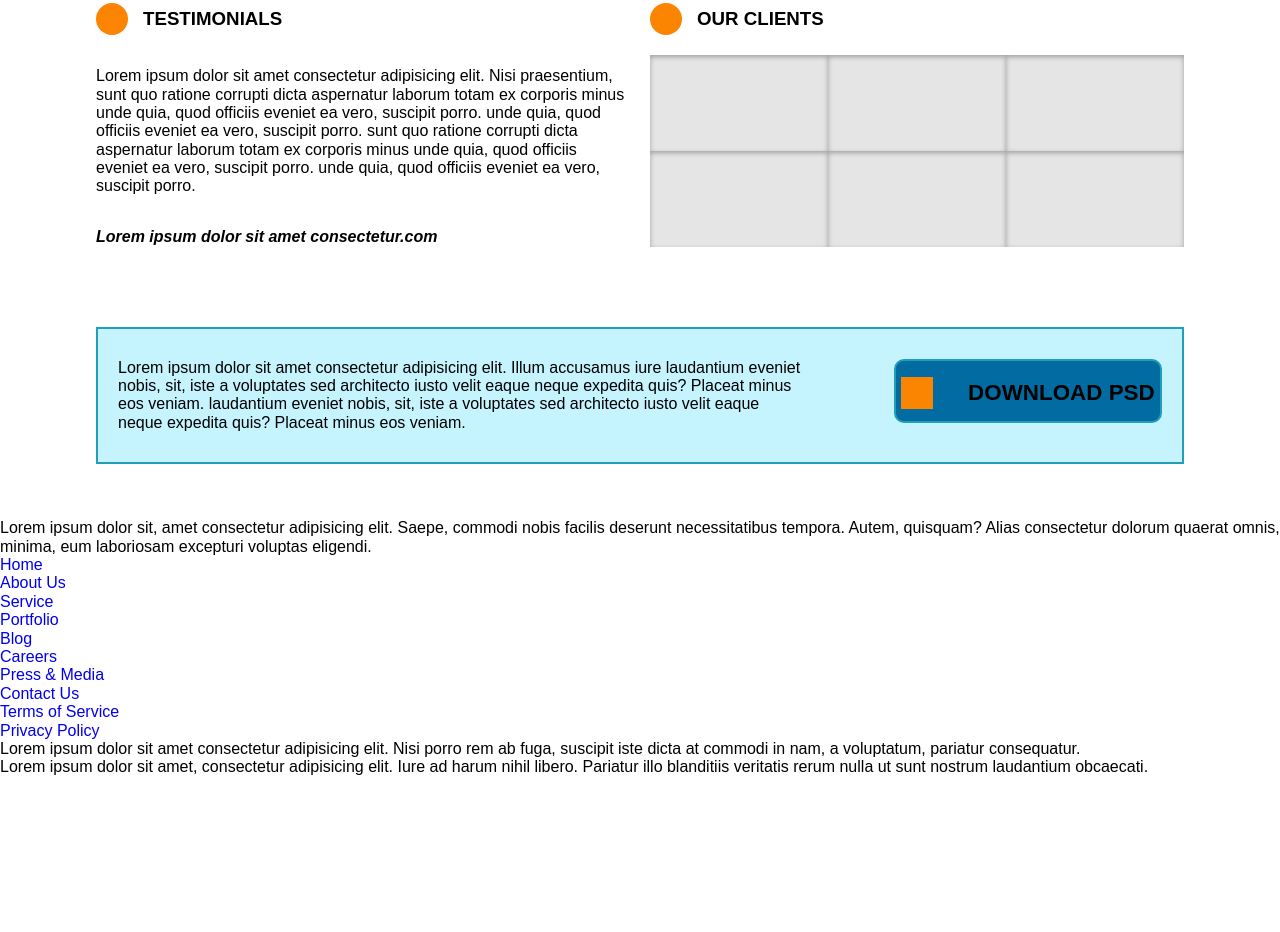
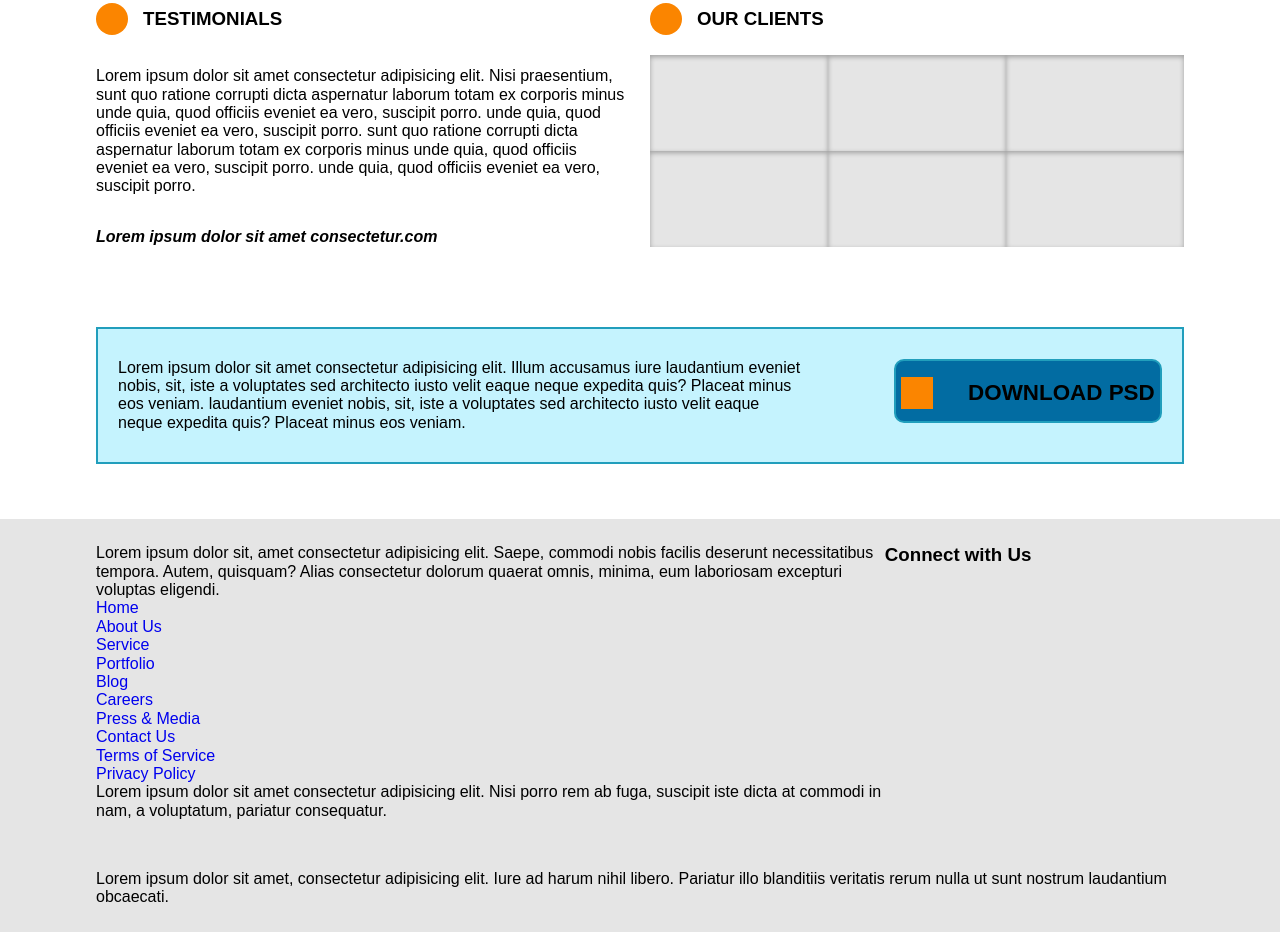
Before and after one commit to Zedrickf/catLore_proyect, a plain HTML site: page index.html in a window 1280 px wide. Shown: the part 1196-2128 px from the top of the page. Before the commit the page ends 1973 px from the top, so only its background shows below. Drawn offline with Linux system fonts and the light colour scheme.

Commit message:
start to styling the footer

```diff
--- a/css/global.css
+++ b/css/global.css
@@ -39,6 +39,7 @@
 #explore,
 #browse,
 #contact-us,
-#connect {
+#footer-upperSection,
+#footer-bottomSection {
     display: none;
 }
--- a/css/style.css
+++ b/css/style.css
@@ -204,7 +204,6 @@ header{
 }
 
 
-/* with this the div can move */
 #radio1:checked~.first {
     margin-left: 0;
 }
@@ -225,9 +224,7 @@ header{
     margin-left: -400%;
 }
 
-/* adding color to see the differences
-   between the div´s
- */
+/* main carrousel elements */
 .col0 {
     background-color: rgb(0, 116, 162);
     position: relative;
@@ -411,7 +408,7 @@ header{
 
 
 /*
->>>>>> central body section start <<<<<<<
+>>>>>> main body section start <<<<<<<
  */
 
 .center {
@@ -422,11 +419,15 @@ header{
     align-items: center;
 }
 
-/* central slide banner */
+/* container of the main elements */
 .center__elementcontainer {
     width: 85%;
     margin: 25px 0 55px 0;
 }
+
+/*
+>>> central carrousel section <<<
+*/
 
 /* arrow latest works and buttoms container */
 .center__alb {
@@ -479,7 +480,7 @@ header{
     background-color: var(--orangeH);
 }
 
-/* center slide banner */
+/* center carrousel container */
 .center__slidebanner {
     display: flex;
     gap: 50px;
@@ -548,12 +549,15 @@ header{
     background-color: var(--yellowC);
 }
 
+/* horizontal line to divide the sections */
 .center__horizontaline {
     width: 85%;
 }
 
 
-/*div to aplly flex to testimonial and our client container */
+/*
+>>> testimonial and our client section <<<
+*/
 .center__testclientflex {
     width: 100%;
     display: flex;
@@ -607,7 +611,9 @@ header{
     align-items: center;
 }
 
-/*  download elements section  */
+/*
+>>> download elements section <<<
+*/
 .downloadSection {
     border: 2px solid var(--blueC);
     padding: 30px 20px;
@@ -647,3 +653,37 @@ header{
     height: 2rem;
     background-color: var(--orangeC);
 }
+
+
+/*
+>>>>>> footer start <<<<<<<
+*/
+.footer {
+    background-color: var(--backcolor);
+    display: flex;
+    flex-direction: column;
+    align-items: center;
+}
+
+.footer__up {
+    width: 85%;
+    margin: 25px 0;
+    display: flex;
+}
+
+.footer__up-about {
+    flex: 1 1 60%;
+}
+
+.footer__up-connect {
+    flex: 1 1 15%;
+}
+
+.footer__socialMedia {
+    background-color: rgb(255, 113, 113);
+}
+
+.footer__bottom {
+    width: 85%;
+    margin: 25px 0;
+}
--- a/index.html
+++ b/index.html
@@ -205,10 +205,11 @@
             </div>
         </section>
 
-        <!-- central body section -->
+        <!-- main body section -->
         <main class="center" aria-labelledby="centerMain">
             <h2 id="centerMain">Elements of the center of the website</h2>
 
+            <!-- central carrousel section -->
             <article class="center__elementcontainer" aria-labelledby="slideBanner-center">
                 <h3 id="slideBanner-center" >Slider of elements in the center of the website</h3>
 
@@ -230,7 +231,7 @@
                         </section>
                     </section>
 
-                    <!-- center slide banner -->
+                    <!-- center carrousel container -->
                     <section class="center__slidebanner" aria-label="central slider of the website">
 
                         <div>
@@ -374,7 +375,7 @@
 
             <hr class="center__horizontaline">
 
-            <!-- testimonials and our clients contanier -->
+            <!-- testimonials and our clients section -->
             <article class="center__elementcontainer" aria-labelledby="testimonial-center">
                 <h3 id="testimonial-center" >testimonial and our clients section of the website</h3>
 
@@ -450,13 +451,14 @@
         </main>
 
         <!-- footer start -->
-        <footer aria-labelledby="footer-website">
+        <footer class="footer" aria-labelledby="footer-website">
             <h2 id="footer-website">footer of the website</h2>
 
-            <div class="footer-container">
+            <!-- Upper container of the footer -->
+            <div class="footer__up" aria-labelledby="footer-upperSection">
+                <h3 id="footer-upperSection">Upper section of the footer</h3>
 
-                <!-- Upper container of the footer -->
-                <article>
+                <article class="footer__up-about">
 
                     <!-- About Us section -->
                     <section aria-labelledby="about-us">
@@ -503,9 +505,9 @@
                 </article>
 
                 <!-- Connect with Us section -->
-                <article aria-labelledby="connect">
+                <article class="footer__up-connect" aria-labelledby="connect">
                     <h3 id="connect">Connect with Us</h3>
-                    <ul class="social-media">
+                    <ul class="footer__socialMedia">
                         <li></li>
                         <li></li>
                         <li></li>
@@ -517,7 +519,8 @@
             </div>
 
             <!-- Lower container of the footer -->
-            <div class="footer-bottom">
+            <div class="footer__bottom" aria-labelledby="footer-bottomSection">
+                <h3 id="footer-bottomSection">bottom section of the footer</h3>
 
                 <p class="copyright">
                     Lorem ipsum dolor sit amet, consectetur adipisicing elit.
@@ -529,6 +532,7 @@
                     <div></div>
                 </div>
             </div>
+
         </footer>
 
         <script src="./js/app.js"></script>
```
